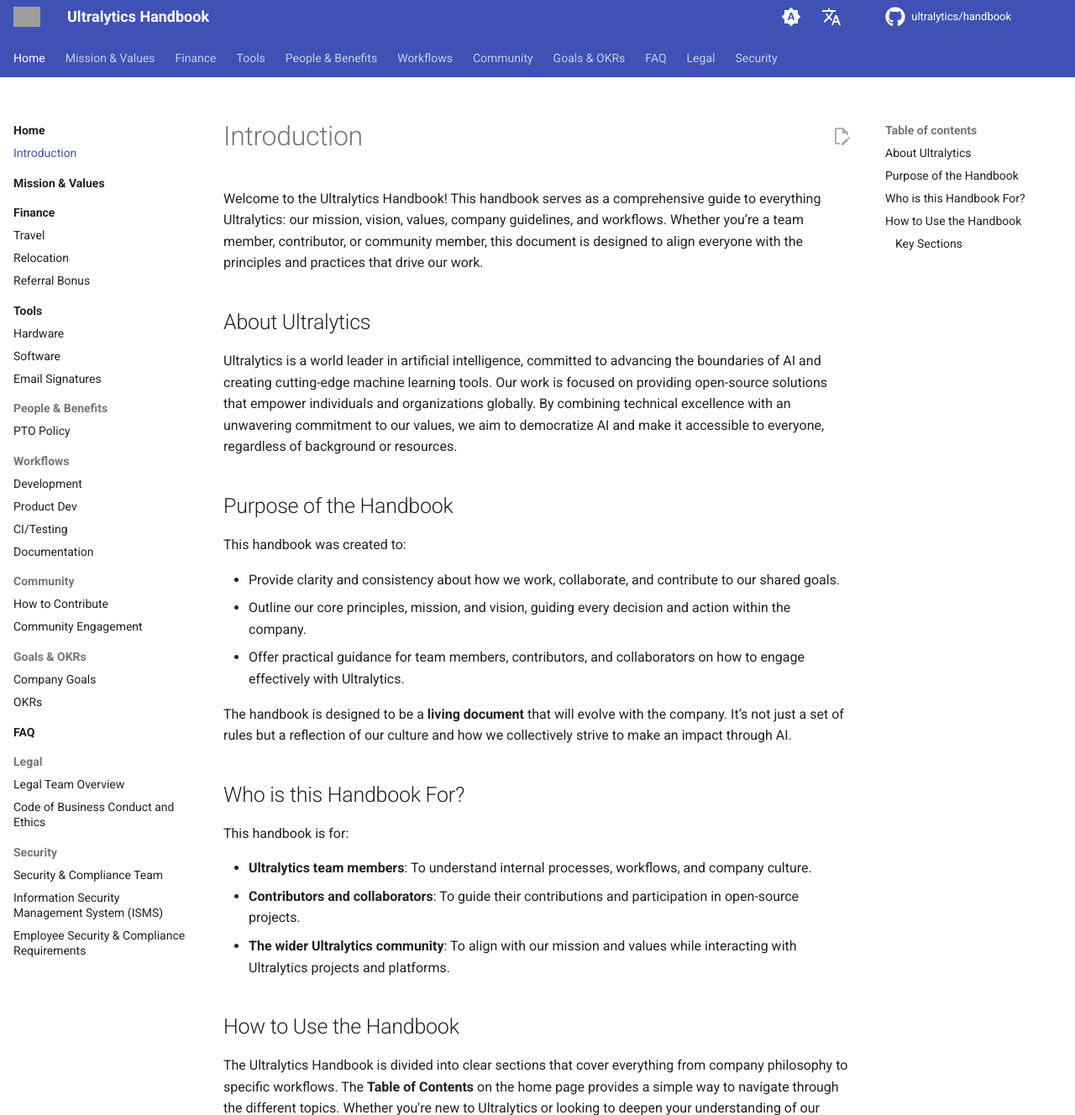
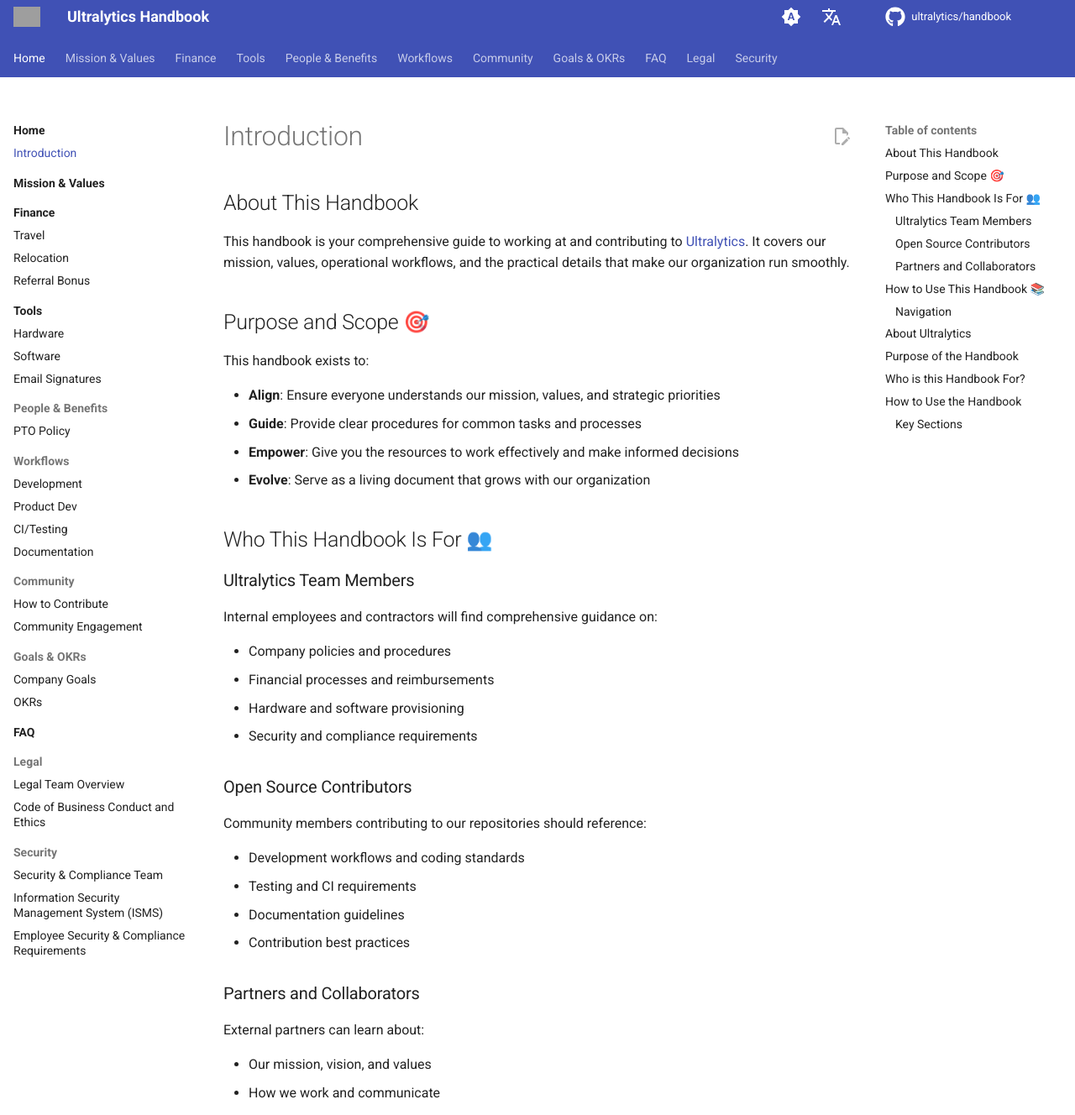
Before and after one commit to ultralytics/handbook, an MkDocs documentation site: the page built from docs/en/introduction.md, in a window 1280 px wide and 1400 px high, cut to the strip 72-1400 px from the top of the window. Shown: the whole strip at 84% size. Built offline with MkDocs 1.6.1 and Material for MkDocs 9.7.7, drawn with Linux system fonts in a browser that asks for light colours; comment, search, counter and statistics services are not loaded; some of the changed text lies outside the part shown; grey boxes are pictures that could not be loaded.

Commit message:
Update README

```diff
--- a/docs/en/introduction.md
+++ b/docs/en/introduction.md
@@ -5,7 +5,60 @@
 
 # Introduction
 
-Welcome to the Ultralytics Handbook! This handbook serves as a comprehensive guide to everything Ultralytics: our mission, vision, values, company guidelines, and workflows. Whether you’re a team member, contributor, or community member, this document is designed to align everyone with the principles and practices that drive our work.
+## About This Handbook
+
+This handbook is your comprehensive guide to working at and contributing to [Ultralytics](https://www.ultralytics.com/). It covers our mission, values, operational workflows, and the practical details that make our organization run smoothly.
+
+## Purpose and Scope 🎯
+
+This handbook exists to:
+
+- **Align**: Ensure everyone understands our mission, values, and strategic priorities
+- **Guide**: Provide clear procedures for common tasks and processes
+- **Empower**: Give you the resources to work effectively and make informed decisions
+- **Evolve**: Serve as a living document that grows with our organization
+
+## Who This Handbook Is For 👥
+
+### Ultralytics Team Members
+
+Internal employees and contractors will find comprehensive guidance on:
+
+- Company policies and procedures
+- Financial processes and reimbursements
+- Hardware and software provisioning
+- Security and compliance requirements
+
+### Open Source Contributors
+
+Community members contributing to our repositories should reference:
+
+- Development workflows and coding standards
+- Testing and CI requirements
+- Documentation guidelines
+- Contribution best practices
+
+### Partners and Collaborators
+
+External partners can learn about:
+
+- Our mission, vision, and values
+- How we work and communicate
+- Quality standards and expectations
+- Legal and compliance requirements
+
+## How to Use This Handbook 📚
+
+### Navigation
+
+Use the sidebar or top navigation to browse by topic. Key sections include:
+
+- **Mission & Values**: Our foundational principles
+- **Finance**: Travel, relocation, and reimbursement policies
+- **Tools**: Hardware, software, and email setup
+- **Workflows**: Development, CI/testing, and documentation
+- **Community**: How to contribute and engage
+- **Legal & Security**: Compliance, ethics, and information security
 
 ## About Ultralytics
 
```
